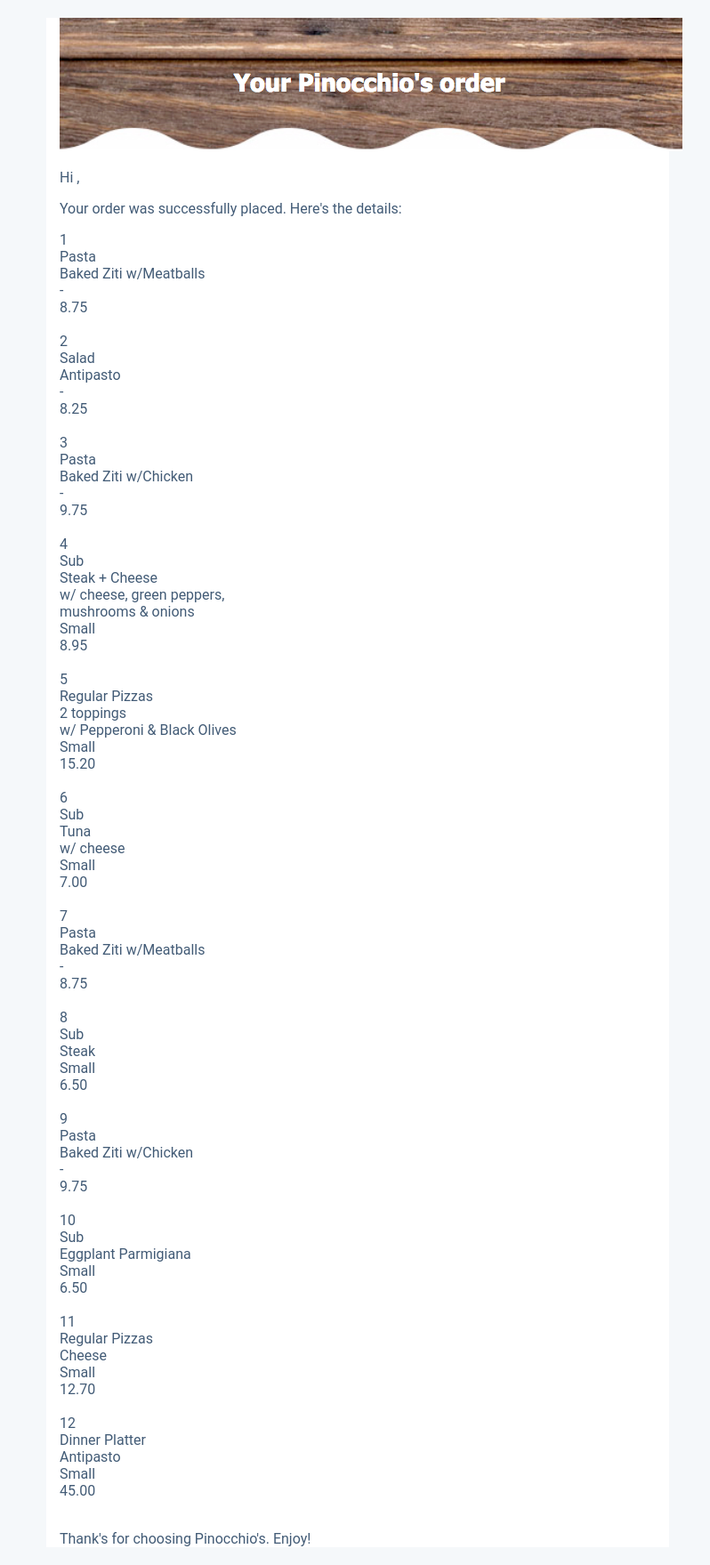
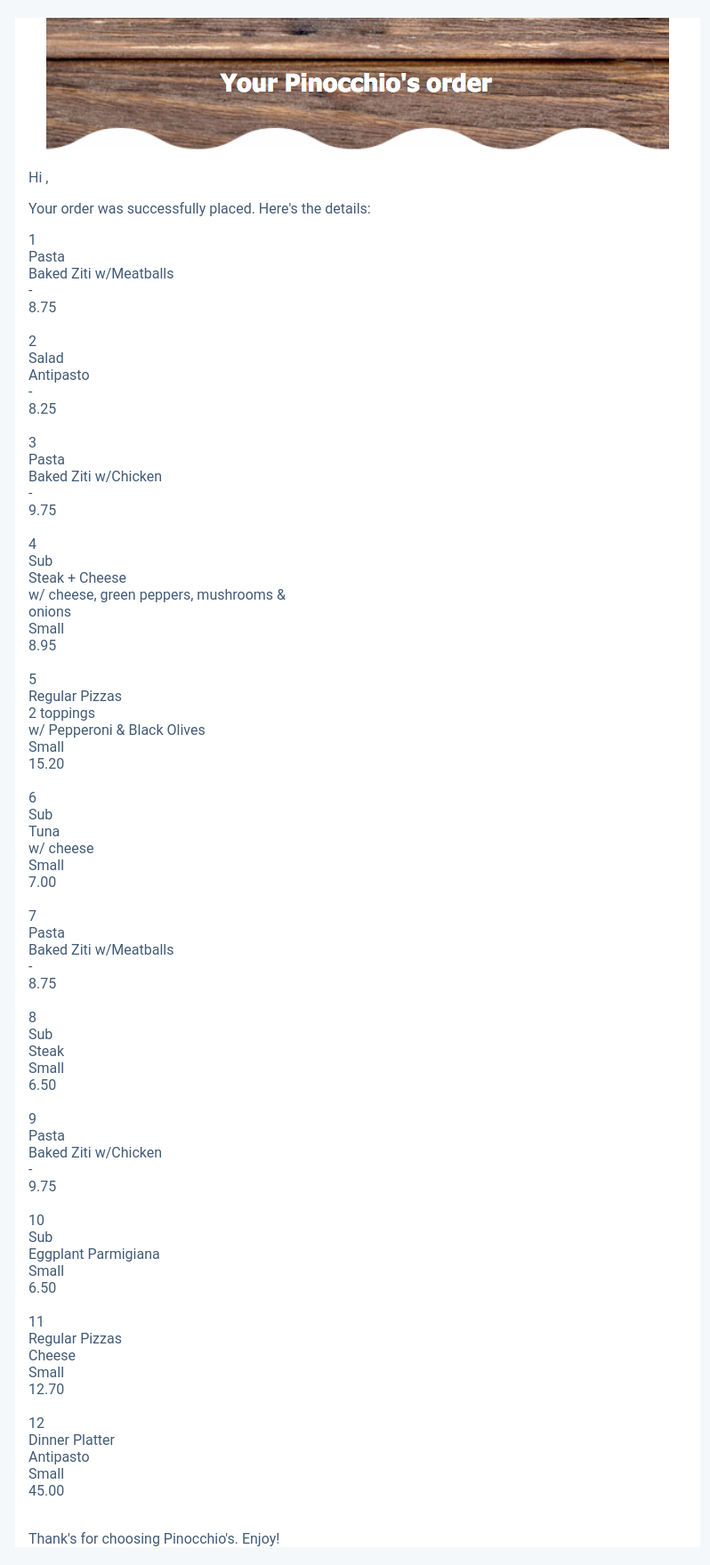
Before and after one commit to danielfeloiola/pizza, a Django app: template orders/templates/email-receipt.html in a window 1280 px wide. Shown: the whole page at 89% size, without its empty margins (238-1036 px from the left). Run offline with Django 3.2, Linux system fonts and the light colour scheme; the template is opened without the code that fills it: values that come from a table or form of the project are taken from there, others are empty; data comes from the database, SQL or seed files in the repository.

Commit message:
testing new look on welcome and receipt email

```diff
--- a/orders/templates/email-receipt.html
+++ b/orders/templates/email-receipt.html
@@ -6,7 +6,7 @@
 
 	</head>
 	<body style="background: #f5f8fa;font-family: 'Roboto', sans-serif;">
-		<div style="width: 90%;max-width:700px;margin: 20px auto;background: #ffffff;">
+		<div style="width: 90%;max-width:770px;margin: 20px auto;background: #ffffff;">
 			<section style="margin: 0 15px;color:#425b76;">
 				<div class="container" style="position: relative;text-align: center;color: white;">
 					<img src="https://fast-mountain-47414.herokuapp.com/static/img/order.png" alt="">
--- a/orders/views.py
+++ b/orders/views.py
@@ -338,7 +338,7 @@
                 'username': username,
                 "CartItems": cart.item.all(),
             }
-            subject, from_email, to = "Your Pinocchio's Order", "Pinocchio's Pizza <" + os.getenv("DEFAULT_FROM_EMAIL") + ">", email
+            subject, from_email, to = "Your Pinocchio's order", "Pinocchio's Pizza <" + os.getenv("DEFAULT_FROM_EMAIL") + ">", email
             html_content = html_template.render(d)
             msg = EmailMultiAlternatives(subject, html_content, from_email, [to])
             msg.attach_alternative(html_content, "text/html")
```
